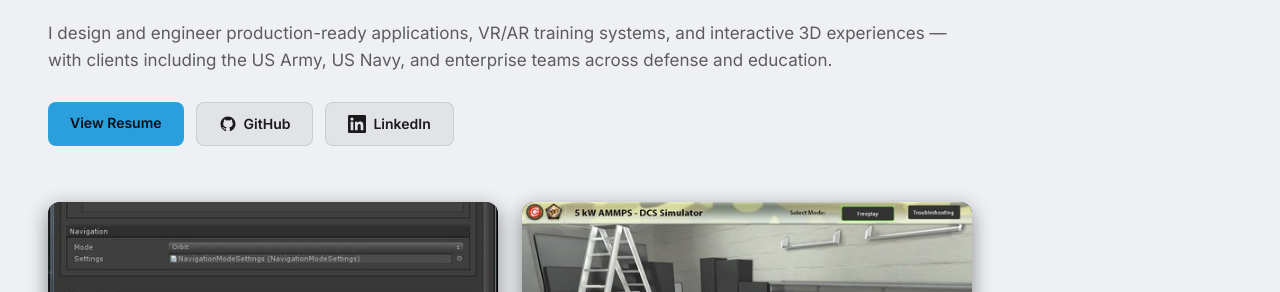
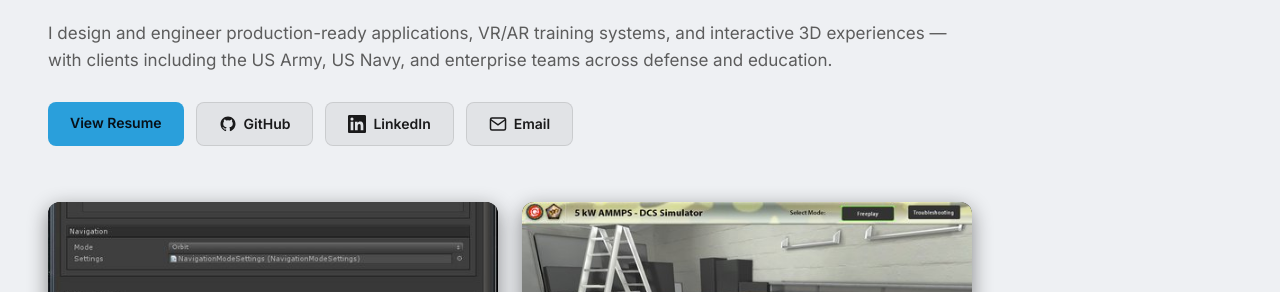
Before and after one commit to mwigton/mwigton.github.io, a Jekyll site: the page built from index.md, in a window 1280 px wide and 900 px high. Shown: the part 295-587 px from the top of the window. Built offline with Jekyll 4.4.1, drawn with Linux system fonts in a browser that asks for light colours.

Commit message:
feat: add email button to hero CTAs

```diff
--- a/index.md
+++ b/index.md
@@ -16,6 +16,10 @@ title: Michael Wigton
       <a href="https://www.linkedin.com/in/mwigton/" target="_blank" rel="noopener noreferrer" class="btn-social">
         <svg width="18" height="18" viewBox="0 0 24 24" fill="currentColor" aria-hidden="true"><path d="M20.447 20.452h-3.554v-5.569c0-1.328-.027-3.037-1.852-3.037-1.853 0-2.136 1.445-2.136 2.939v5.667H9.351V9h3.414v1.561h.046c.477-.9 1.637-1.85 3.37-1.85 3.601 0 4.267 2.37 4.267 5.455v6.286zM5.337 7.433a2.062 2.062 0 01-2.063-2.065 2.064 2.064 0 112.063 2.065zm1.782 13.019H3.555V9h3.564v11.452zM22.225 0H1.771C.792 0 0 .774 0 1.729v20.542C0 23.227.792 24 1.771 24h20.451C23.2 24 24 23.227 24 22.271V1.729C24 .774 23.2 0 22.222 0h.003z"/></svg>
         LinkedIn
+      </a>
+      <a href="mailto:mawigton@gmail.com" class="btn-social">
+        <svg width="18" height="18" viewBox="0 0 24 24" fill="none" stroke="currentColor" stroke-width="2" aria-hidden="true"><path d="M4 4h16c1.1 0 2 .9 2 2v12c0 1.1-.9 2-2 2H4c-1.1 0-2-.9-2-2V6c0-1.1.9-2 2-2z"/><polyline points="22,6 12,13 2,6"/></svg>
+        Email
       </a>
     </div>
   </div>
```
